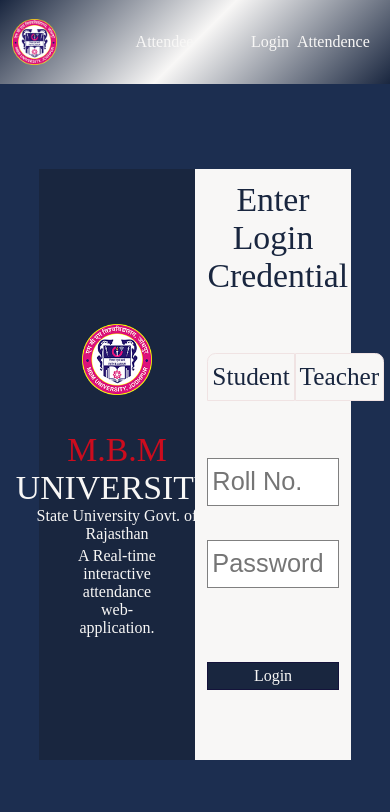
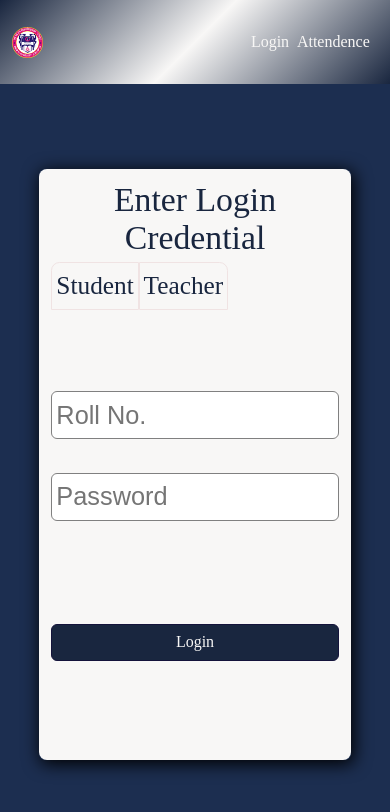
Before and after one commit to aakashsharma003/MBM-Attendance-React-Application, a React (Vite) app: page / in a window 390 px wide. Shown: the top 812 px of the page. Built offline with nearby package versions, Linux system fonts and the light colour scheme.

Commit message:
adding responsiveness

```diff
--- a/src/App.css
+++ b/src/App.css
@@ -3,3 +3,12 @@
   padding: 0;
   box-sizing: border-box;
 }
+@media (max-width: 700px) {
+  .sidebar-container {
+    display: none;
+  }
+  .login-container {
+    flex-grow: 1;
+    border-radius: 8px;
+  }
+}
--- a/src/components/Login/Login.css
+++ b/src/components/Login/Login.css
@@ -22,6 +22,8 @@
   display: flex;
   width: 80vw;
   height: 70vh;
+  border-radius: 6px;
+  box-shadow: 2px 3px 17px 1px;
 }
 
 .login-container {
@@ -33,6 +35,7 @@
   flex-direction: column;
   justify-content: space-evenly;
   color: var(--secondary-color);
+  border-radius: 0 6px 6px 0;
 }
 .button-container {
   display: flex;
@@ -42,7 +45,6 @@
 .box-container {
   display: flex;
   flex-direction: column;
-  align-items: start;
   height: 80%;
   width: 100%;
 }
@@ -114,3 +116,33 @@
 .render-Teacherbox {
   flex-grow: 1;
 }
+.buttons {
+  display: flex;
+  width: 100%;
+  justify-content: flex-start;
+  align-items: center;
+}
+.btn {
+  cursor: pointer;
+}
+.s-btn,
+.t-btn {
+  cursor: pointer;
+  font-size: 3vh;
+  display: flex;
+  justify-content: center;
+  align-items: center;
+  color: var(--secondary-color);
+  background-color: var(--primary-color);
+}
+.s-btn {
+  border-top-left-radius: 1vh;
+}
+.t-btn {
+  border-top-right-radius: 1vh;
+}
+.login-heading {
+  color: var(--secondary-color);
+  width: 100%;
+  text-align: center;
+}
--- a/src/components/Login/Login.jsx
+++ b/src/components/Login/Login.jsx
@@ -34,6 +34,18 @@
         <SideBar />
         <div className="login-container">
           <div className="login-heading">Enter Login Credential</div>
+          <div className="buttons">
+            <div className="box-container">
+              <div className="button-container">
+                <div onClick={switchUsertoStudent} className="s-btn btn">
+                  Student
+                </div>
+                <div onClick={switchUsertoTeacher} className="t-btn btn">
+                  Teacher
+                </div>
+              </div>
+            </div>
+          </div>
           {userteacher && (
             <div className="render-Teacherbox">
               <TeacherUser
--- a/src/components/Navbar/Navbar.jsx
+++ b/src/components/Navbar/Navbar.jsx
@@ -8,9 +8,6 @@
         <div className="nav-container">
           <div className="logo-box list-items">
             <img className="nav-logo-icon" src={Logo_icon} alt="small-logo" />
-            <NavLink to="/" className="items">
-              Attendee
-            </NavLink>
           </div>
 
           <nav className="navbar">
--- a/src/components/Sidebar/SideBar.css
+++ b/src/components/Sidebar/SideBar.css
@@ -18,7 +18,7 @@
   flex-direction: column;
   align-items: center;
   justify-content: center;
-  padding: 5% 10%;
+  border-radius: 8px 0 0 8px;
 }
 .heading,
 .para {
@@ -28,10 +28,20 @@
   text-align: center;
 }
 .heading {
-  text-align: center;
+  display: flex;
+  flex-direction: column;
+  justify-content: space-around;
+  align-items: center;
 }
 .first-heading {
-  font-size: 4vh;
+  font-size: 3vh;
+}
+.first-heading,
+.second-heading,
+.para {
+  display: flex;
+  justify-content: center;
+  align-items: center;
 }
 .logo {
   width: auto;
@@ -41,6 +51,6 @@
   justify-content: center;
 }
 .logo-icon {
-  width: 75%;
+  width: 90%;
   height: auto;
 }
--- a/src/components/Sidebar/SideBar.jsx
+++ b/src/components/Sidebar/SideBar.jsx
@@ -11,7 +11,9 @@
         </div>
         <div className="heading">
           <div className="first-heading">
-            <span style={{ color: "#cc0c1e" }}>M.B.M</span> UNIVERSITY
+            <pre>
+              <span style={{ color: "#cc0c1e" }}>M.B.M</span> UNIVERSITY
+            </pre>
           </div>
           <div className="second-heading">
             State University Govt. of Rajasthan
--- a/src/components/StudentUser/StudentUser.css
+++ b/src/components/StudentUser/StudentUser.css
@@ -14,18 +14,7 @@
   justify-content: space-between;
   color: var(--secondary-color);
 }
-.button-container {
-  display: flex;
-  justify-content: flex-start;
-  flex-direction: row;
-}
-.box-container {
-  display: flex;
-  flex-direction: column;
-  align-items: start;
-  height: 80%;
-  width: 100%;
-}
+
 .login-btn {
   background-color: var(--secondary-color);
   color: var(--primary-color);
@@ -33,29 +22,14 @@
   width: 100%;
   padding: 3%;
 }
-.btn {
-  cursor: pointer;
+
+.lower-box {
+  height: 100%;
+  display: flex;
+  flex-direction: column;
+  justify-content: space-evenly;
 }
-.s-btn,
-.t-btn {
-  cursor: pointer;
-  font-size: 3vh;
-  padding: 1vh 1vw;
-  border: 1px solid rgb(240, 227, 227);
-  color: var(--secondary-color);
-  background-color: var(--primary-color);
-}
-.s-btn {
-  border-top-left-radius: 1vh;
-}
-.t-btn {
-  border-top-right-radius: 1vh;
-}
-.login-heading {
-  color: var(--secondary-color);
-  width: 100%;
-  text-align: center;
-}
+
 .inputs {
   width: 100%;
   display: flex;
@@ -80,10 +54,7 @@
 #password {
   margin: 2vh 0;
 }
-.buttons {
-  display: flex;
-  align-items: flex-start;
-}
+
 .lower-box {
   height: 100%;
   display: flex;
@@ -105,3 +76,7 @@
 button:focus {
   outline: none;
 }
+.login-btn,
+input {
+  border-radius: 6px;
+}
--- a/src/components/StudentUser/StudentUser.jsx
+++ b/src/components/StudentUser/StudentUser.jsx
@@ -1,22 +1,10 @@
 import React from "react";
 import { NavLink } from "react-router-dom";
 import "./StudentUser.css";
-const StudentUser = (props) => {
+const StudentUser = () => {
   return (
     <>
       <div className="lower-box">
-        <div className="buttons">
-          <div className="box-container">
-            <div className="button-container">
-              <div onClick={props.switchUsertoStudent} className="s-btn btn">
-                Student
-              </div>
-              <div onClick={props.switchUsertoTeacher} className="t-btn btn">
-                Teacher
-              </div>
-            </div>
-          </div>
-        </div>
         <div className="inputs">
           <div className="input">
             <input
--- a/src/components/TeacherUser/TeacherUser.css
+++ b/src/components/TeacherUser/TeacherUser.css
@@ -14,50 +14,22 @@
   justify-content: space-between;
   color: var(--secondary-color);
 }
-.button-container {
-  display: flex;
-  justify-content: flex-start;
-  flex-direction: row;
+
+.login-btn {
+  background-color: var(--secondary-color);
+  color: var(--primary-color);
+  text-align: center;
+  width: 100%;
+  padding: 3%;
 }
-.box-container {
+
+.lower-box {
+  height: 100%;
   display: flex;
   flex-direction: column;
-  align-items: start;
-  height: 80%;
-  width: 100%;
+  justify-content: space-evenly;
 }
-.login-btn {
-  border: 1px solid var(--temporary-color);
-  text-decoration: none;
-  transition: all;
-}
-.login-btn:hover {
-  background: rgb(28, 46, 80);
-  transition: background 1s ease-in-out;
-}
-.btn {
-  cursor: pointer;
-}
-.s-btn,
-.t-btn {
-  cursor: pointer;
-  font-size: 3vh;
-  padding: 1vh 1vw;
-  border: 1px solid rgb(240, 227, 227);
-  color: var(--secondary-color);
-  background-color: var(--primary-color);
-}
-.s-btn {
-  border-top-left-radius: 1vh;
-}
-.t-btn {
-  border-top-right-radius: 1vh;
-}
-.login-heading {
-  color: var(--secondary-color);
-  width: 100%;
-  text-align: center;
-}
+
 .inputs {
   width: 100%;
   display: flex;
@@ -73,6 +45,7 @@
 #password {
   font-size: 3vh;
   padding: 1vh 1vw;
+  border: 1px solid grey;
 }
 #username {
   margin-top: 0;
@@ -81,13 +54,29 @@
 #password {
   margin: 2vh 0;
 }
-.buttons {
-  display: flex;
-  align-items: flex-start;
-}
+
 .lower-box {
   height: 100%;
   display: flex;
   flex-direction: column;
   justify-content: space-evenly;
 }
+.login-btn {
+  border: 1px solid var(--temporary-color);
+  text-decoration: none;
+  transition: all;
+}
+.login-btn:hover {
+  background: rgb(28, 46, 80);
+  transition: background 1s ease-in-out;
+}
+input:focus,
+select:focus,
+textarea:focus,
+button:focus {
+  outline: none;
+}
+.login-btn,
+input {
+  border-radius: 6px;
+}
--- a/src/components/TeacherUser/TeacherUser.jsx
+++ b/src/components/TeacherUser/TeacherUser.jsx
@@ -5,18 +5,6 @@
   return (
     <>
       <div className="lower-box">
-        <div className="buttons">
-          <div className="box-container">
-            <div className="button-container">
-              <div onClick={props.switchUsertoStudent} className="s-btn btn">
-                Student
-              </div>
-              <div onClick={props.switchUsertoTeacher} className="t-btn btn">
-                Teacher
-              </div>
-            </div>
-          </div>
-        </div>
         <div className="inputs">
           <div className="input">
             <input
```
